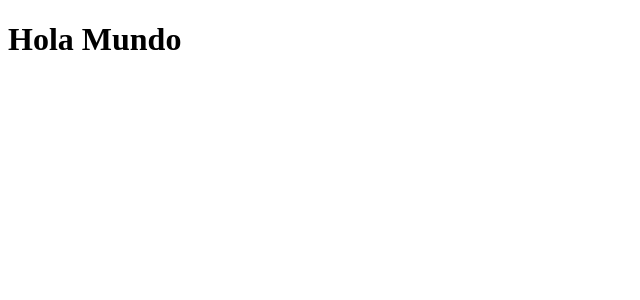
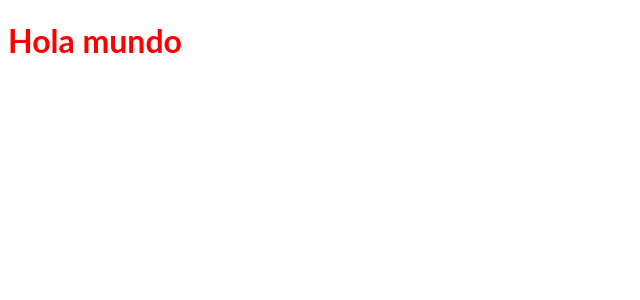
Before and after one commit to neotrons/inei_curso_angular, an Angular app: page / in a window 1280 px wide. Shown: the top 300 px of the page, without its empty margins (0-640 px from the left). Built offline with nearby package versions, Linux system fonts and the light colour scheme.

Commit message:
feat: my first component
- create a hello word component

```diff
--- a/src/app/app.component.html
+++ b/src/app/app.component.html
@@ -1,2 +1,2 @@
-<h1>Hola Mundo</h1>
 <router-outlet></router-outlet>
+<app-hello></app-hello>
--- a/src/app/app.module.ts
+++ b/src/app/app.module.ts
@@ -3,10 +3,12 @@ import { BrowserModule } from '@angular/platform-browser';
 
 import { AppRoutingModule } from './app-routing.module';
 import { AppComponent } from './app.component';
+import { HelloComponent } from './hello.component';
 
 @NgModule({
   declarations: [
-    AppComponent
+    AppComponent,
+    HelloComponent,
   ],
   imports: [
     BrowserModule,
--- /dev/null
+++ b/src/app/hello.component.ts
@@ -0,0 +1,8 @@
+import { Component } from '@angular/core';
+
+@Component({
+  selector: 'app-hello',
+  template: `<h1>Hola mundo</h1>`,
+  styles: [`h1 { font-family: Lato; color: red; }`]
+})
+export class HelloComponent {}
```
